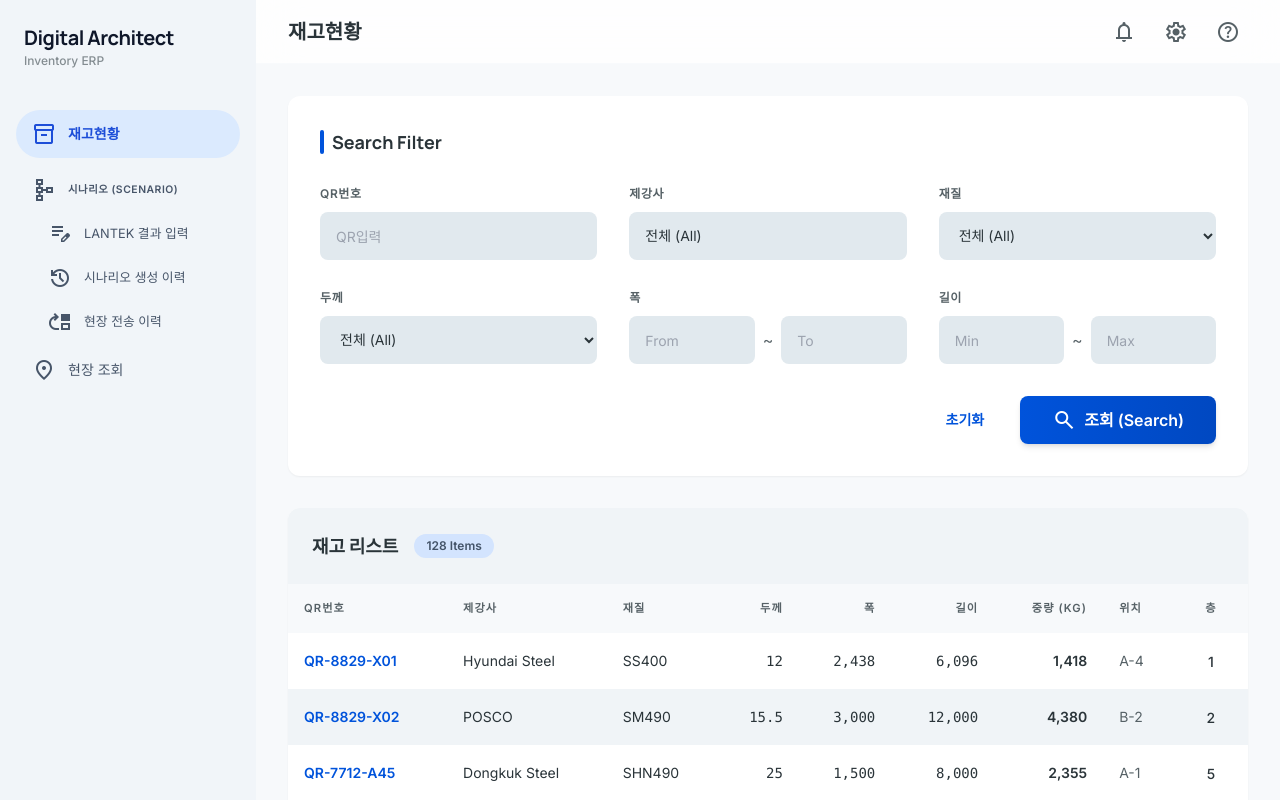
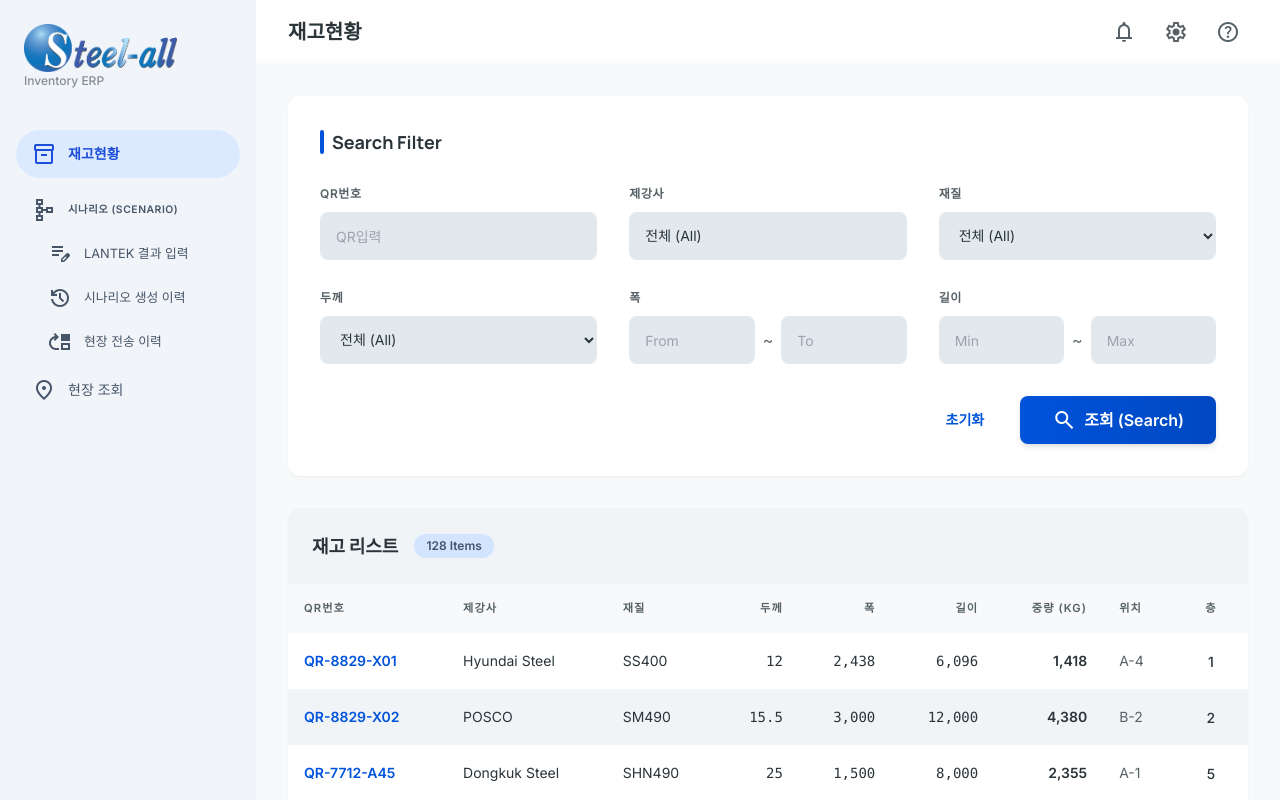
Before and after one commit to 2026CapstoneProject/steel-wip-frontend, a React (Vite) app: page /office/wip in a window 1280 px wide. Shown: the top 800 px of the page. Built offline with nearby package versions, Linux system fonts and the light colour scheme.

Commit message:
SY2026-73-ERPLogoEmbedClear

```diff
--- a/src/components/common/Web_Sidebar/Web_Sidebar.jsx
+++ b/src/components/common/Web_Sidebar/Web_Sidebar.jsx
@@ -1,5 +1,6 @@
 import { NavLink, useLocation } from "react-router-dom";
 import { WEB_OFFICE_NAV_ITEMS } from "../../../constants/Web_navigation";
+import logoImage from "../../../assets/Steel_all_CI_align_1st.png";
 
 export default function Web_Sidebar() {
   const location = useLocation();
@@ -30,9 +31,11 @@ export default function Web_Sidebar() {
   return (
     <aside className="fixed left-0 top-0 z-50 flex h-screen w-64 flex-col bg-slate-100 px-4 py-6">
       <div className="mb-10 px-2">
-        <h1 className="font-headline text-xl font-bold tracking-tight text-slate-900">
-          Digital Architect
-        </h1>
+        <img
+          src={logoImage}
+          alt="Steel-All-CI"
+          className="h-12 w-auto object-contain"
+        />
         <p className="text-[0.75rem] font-medium text-on-surface-variant opacity-70">
           Inventory ERP
         </p>
```
Also changed, not shown: src/assets/Steel_all_CI_align_1st.png (added).
